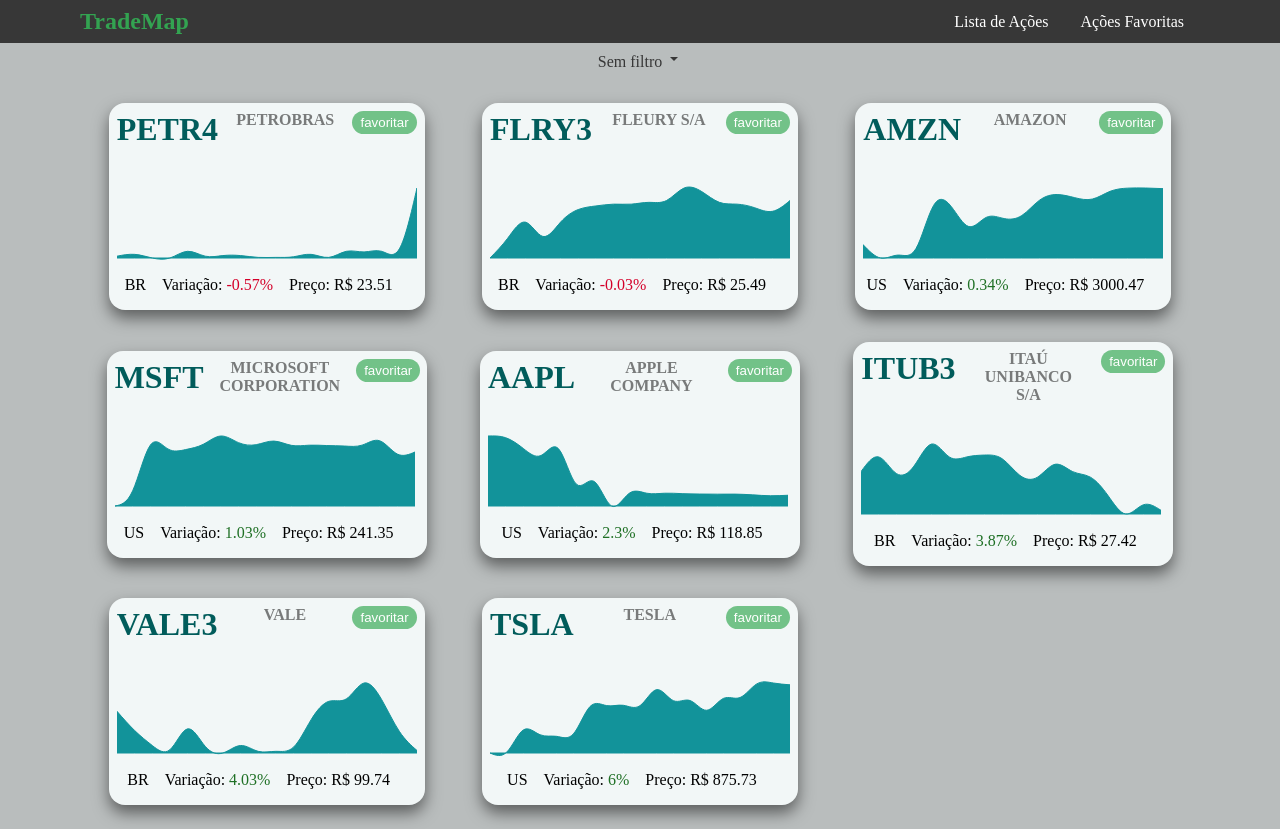
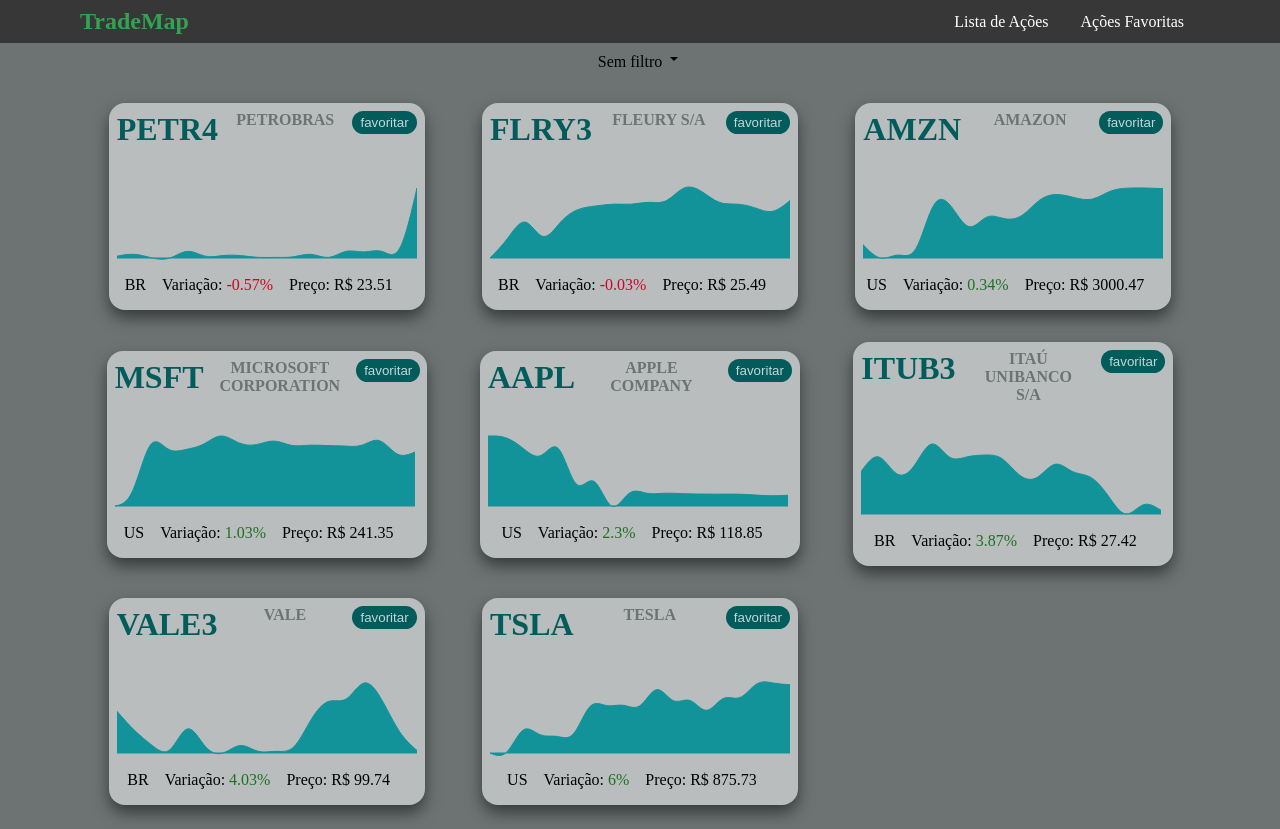
Before and after one commit to TradeMap-Code/desafio-frontend, a React (Create React App) app: page / in a window 1280 px wide. Built offline with nearby package versions, Linux system fonts and the light colour scheme.

Commit message:
Style: color refactor.

```diff
--- a/src/styles/components/FavoriteButton.module.css
+++ b/src/styles/components/FavoriteButton.module.css
@@ -12,15 +12,16 @@
 }
 
 .favoriteButton {
-  background: #72c288;
-  color: #fff;
+  background: var(--title);
+  color: var(--text-highlight);
 }
 
 .favoritedButton {
-  background-color: #c5e019;
-  color: #000;
+  background-color: var(--green-lighter-background);
+  color: var(--black);
 }
 
 .favoriteButton:hover {
-  background-color: #c5e019;
+  background-color: var(--green-lighter-background);
+  color: var(--black)
 }
--- a/src/styles/components/Filter.module.css
+++ b/src/styles/components/Filter.module.css
@@ -1,7 +1,7 @@
 .filterWrapper {
   padding: 0.5rem 5rem;
   text-align: center;
-  color: var(--grey-dark);
+  color: var(--black);
 }
 
 .filterOptions label {
--- a/src/styles/components/StockBlock.module.css
+++ b/src/styles/components/StockBlock.module.css
@@ -1,6 +1,6 @@
 .stockWrapper {
   max-width: 20rem;
-  background: var(--background);
+  background: var(--gray-light);
   padding: 0.5rem;
   border-radius: 1rem;
   box-shadow: 0px 8px 16px 0px rgba(0, 0, 0, 0.5);
@@ -18,7 +18,7 @@
 
 .stockHeader h3 {
   max-width: 10rem;
-  opacity: 0.5;
+  color: var(--background);
   padding: 0 1rem;
   font-size: 1rem;
 }
--- a/src/styles/global.css
+++ b/src/styles/global.css
@@ -6,20 +6,22 @@
 
 :root {
   --white: #fff;
-  --background: #f2f7f7;
+  --background: #6d7373;
   --title: #015c5b;
   --green: #1f7025;
   --green-logo: #33a351;
+  --green-lighter: #72c288;
+  --green-lighter-background: #c5e019;
   --red: #d4002a;
   --grey-dark: #373737;
   --black: #000;
-  --gray-light: #6d7373;
+  --gray-light: #b9bdbd;
   --text-highlight: #c3d6d6;
 }
 
 body {
   font: 62.5%, 'Helvetica Neue', Arial, sans-serif;
-  background: #b9bdbd;
+  background: var(--background);
 }
 
 a {
```
